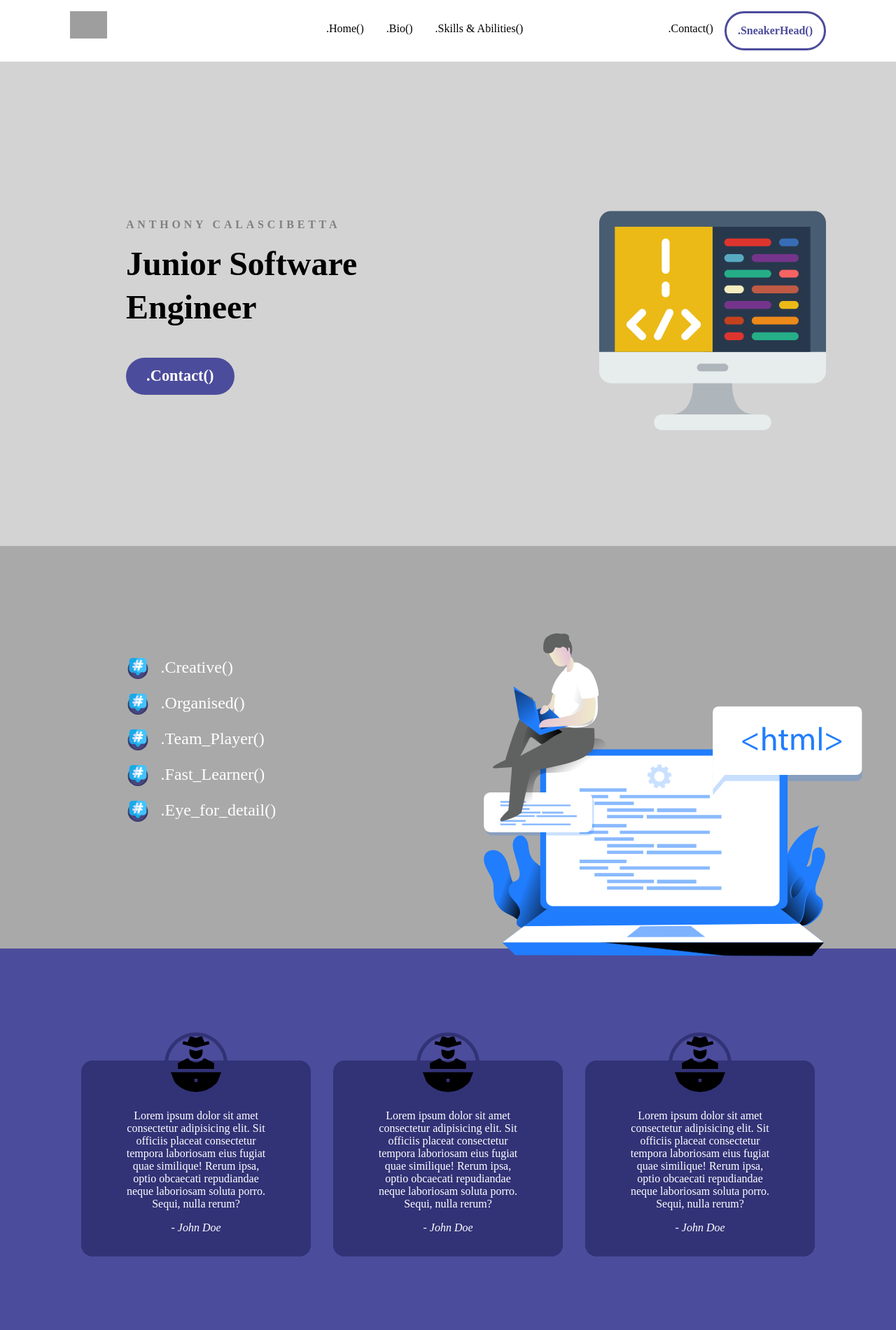
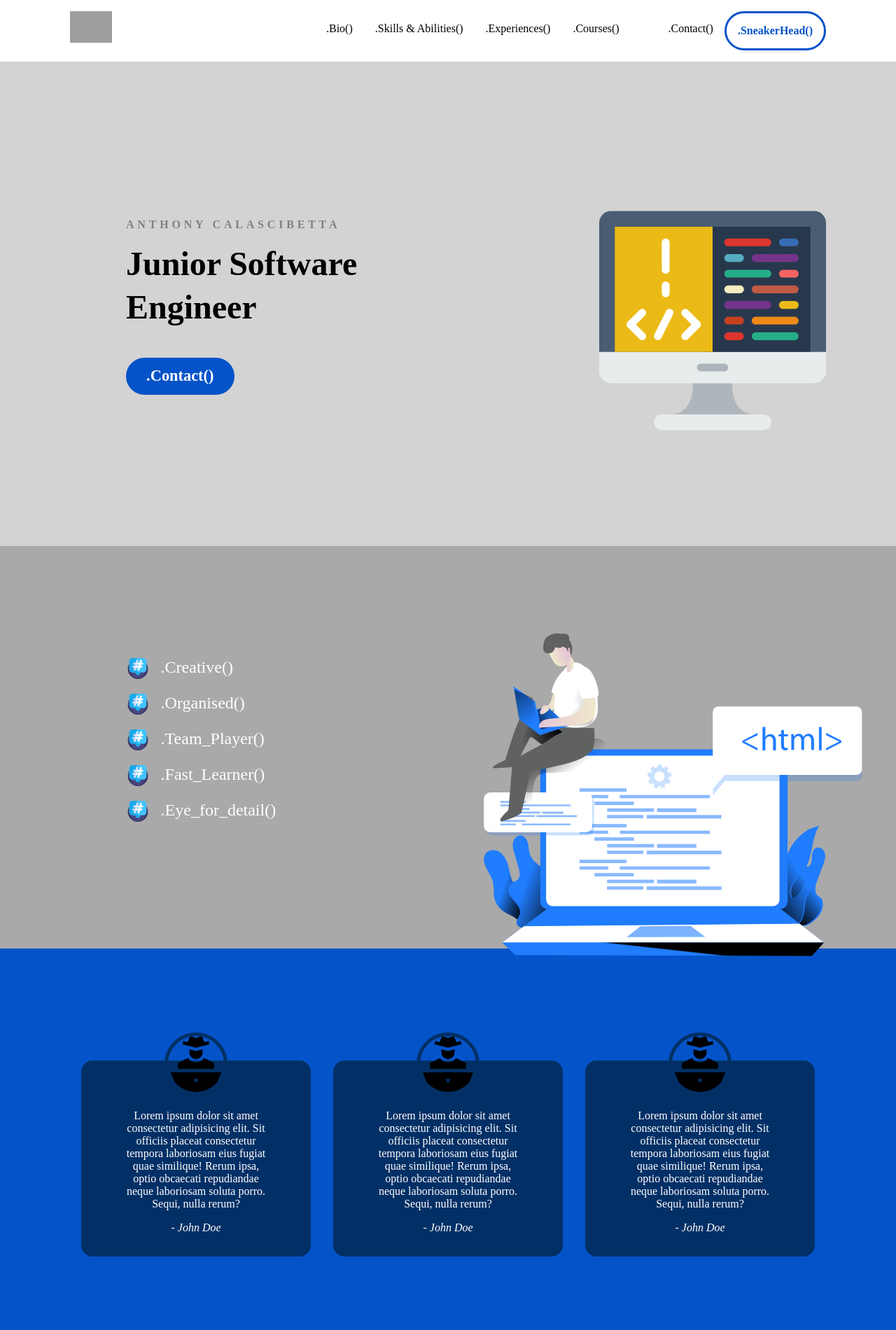
Before and after one commit to Tony-ATC/Portfolio_Dc, a plain HTML site: page index.html in a window 1280 px wide. Shown: the top 1900 px of the page at 70% size. Drawn offline with Linux system fonts and the light colour scheme; grey boxes are pictures that could not be loaded.

Commit message:
Cleaning-Up
Color
- Color has been chnaged to blue

JS
- JavaScript file has been added to his own folder

//problems need to be fixed
- Some issues with the logo that take to much space for nothing

```diff
--- /dev/null
+++ b/JavaScript/script.js
@@ -0,0 +1,11 @@
+const mobileBtn = document.getElementById('mobile_cta')
+              nav = document.querySelector('nav')
+              mobileBtnExit = document.getElementById('mobile_exit');
+
+mobileBtn.addEventListener('click', () => {
+            nav.classList.add('menu_btn');
+        })
+
+mobileBtnExit.addEventListener('click', () => {
+            nav.classList.remove('menu_btn');
+        })
--- a/css/main.scss
+++ b/css/main.scss
@@ -1,5 +1,5 @@
 :root{
-    --primary_color: rgb(76, 76, 156);
+    --primary_color: rgb(5, 83, 201);
 }
 
 body{
@@ -14,7 +14,7 @@ body{
 
     .logo{
         img{
-            width: 15%;
+            width: 17%;
             margin: 0%;
             float: left;
         }
@@ -34,7 +34,7 @@ body{
         width: 66%;
         right: 0;
         top: 0;
-        background: rgb(50, 50, 119);
+        background: var(--primary_color);
         height: 100vh;
         padding: 1em;
 
@@ -169,7 +169,7 @@ section{
     color: white;
 
     li{
-        background: rgb(50, 50, 119);
+        background: rgb(2, 48, 102);
         text-align: center;
         padding: 2em 1em;
         width: 80%;
@@ -179,7 +179,7 @@ section{
         img{
             width: 5em;
             height: 5em;
-            border: 5px solid rgb(50, 50, 119);
+            border: 5px solid rgb(2, 48, 102);
             border-radius: 50%;
             margin-top: -4.5em;
 
--- a/index.html
+++ b/index.html
@@ -6,6 +6,7 @@
     <meta name="viewport" content="width=device-width, initial-scale=1.0">
     <title>ATC.Portfolio()</title>
     <link rel="stylesheet" href="css/main.css">
+    <script src="./JavaScript/script.js" defer></script>
 </head>
 <body>
 <header>
@@ -18,9 +19,10 @@
             <nav>
                 <img id="mobile_exit" class="mobile_menu_exit" src="images/exit(close).svg" alt="Close Navigation">
                 <ul class="primary_nav">
-                    <li><a href="#">.Home()</a></li>
                     <li><a href="#">.Bio()</a></li>
                     <li><a href="#">.Skills &amp; Abilities()</a></li>
+                    <li><a href="#">.Experiences()</a></li>
+                    <li><a href="#">.Courses()</a></li>
                 </ul>
 
                 <ul class="secondary_nav">
@@ -121,19 +123,5 @@
         </div>
     </section>
 
-    <script>
-        const mobileBtn = document.getElementById('mobile_cta')
-              nav = document.querySelector('nav')
-              mobileBtnExit = document.getElementById('mobile_exit');
-
-        mobileBtn.addEventListener('click', () => {
-            nav.classList.add('menu_btn');
-        })
-
-        mobileBtnExit.addEventListener('click', () => {
-            nav.classList.remove('menu_btn');
-        })
-    </script>
-
 </body>
 </html>
```
Also changed, not shown: css/main.css, 1 other file.
